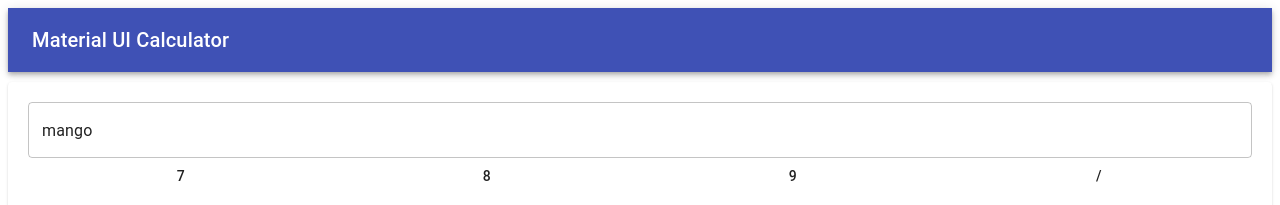
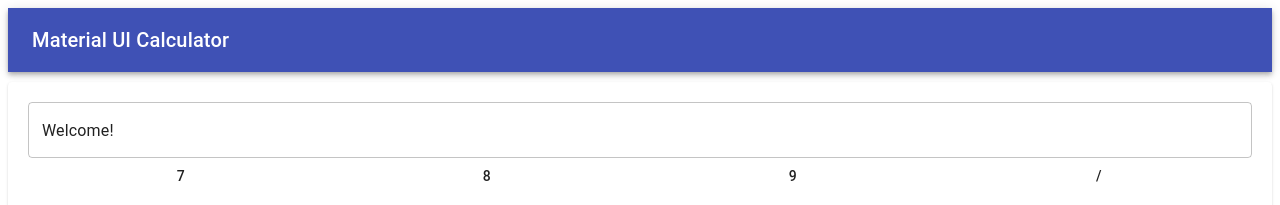
Before and after one commit to amogh-w/React-MUI-Calculator, a React (Create React App) app: page / in a window 1280 px wide. Shown: the top 205 px of the page. Built offline with nearby package versions, Linux system fonts and the light colour scheme.

Commit message:
App: Removed Result placeholder

```diff
--- a/src/App.js
+++ b/src/App.js
@@ -7,7 +7,7 @@
   constructor() {
     super();
     this.state = {
-      result: "mango"
+      result: "Welcome!"
     };
   }
 
```
